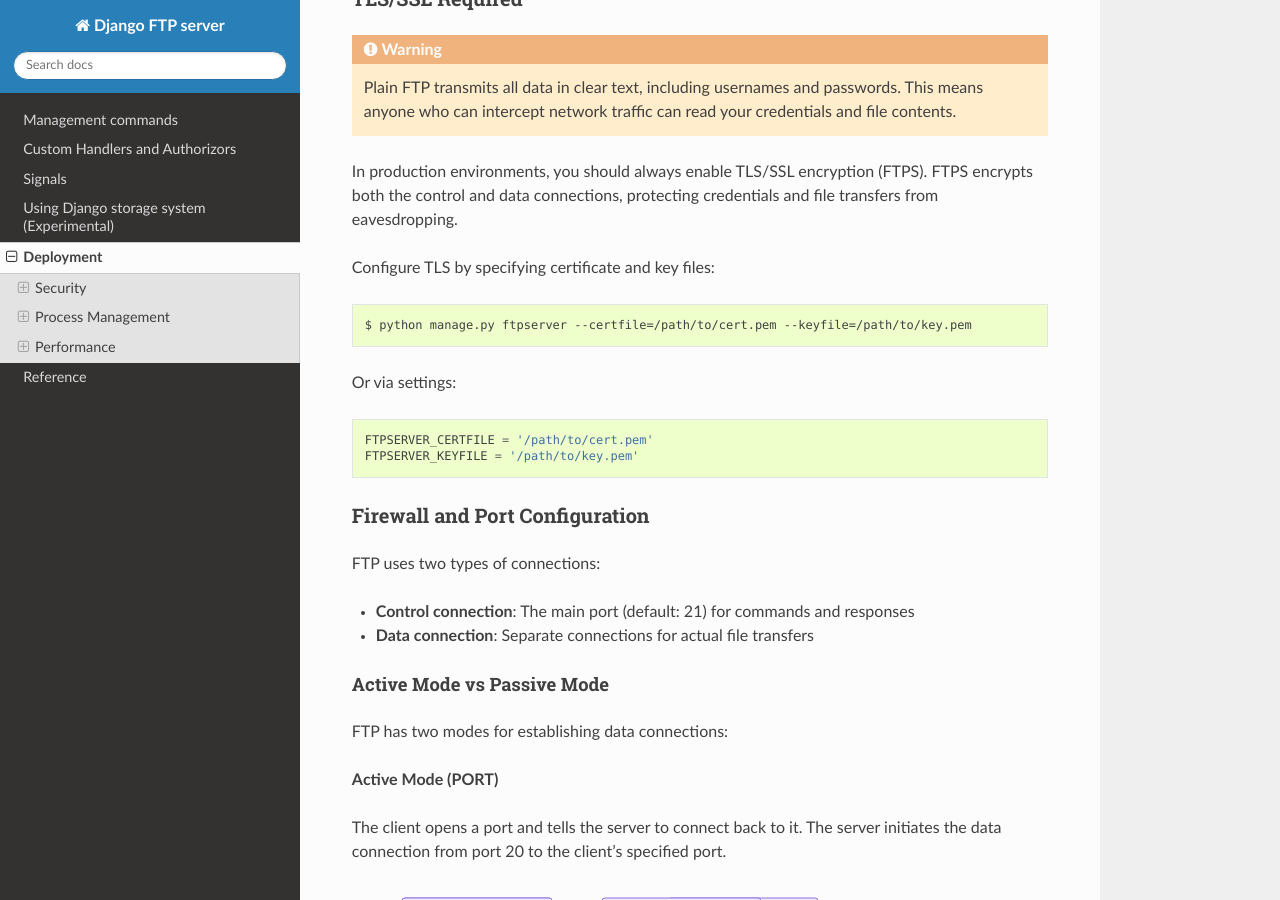
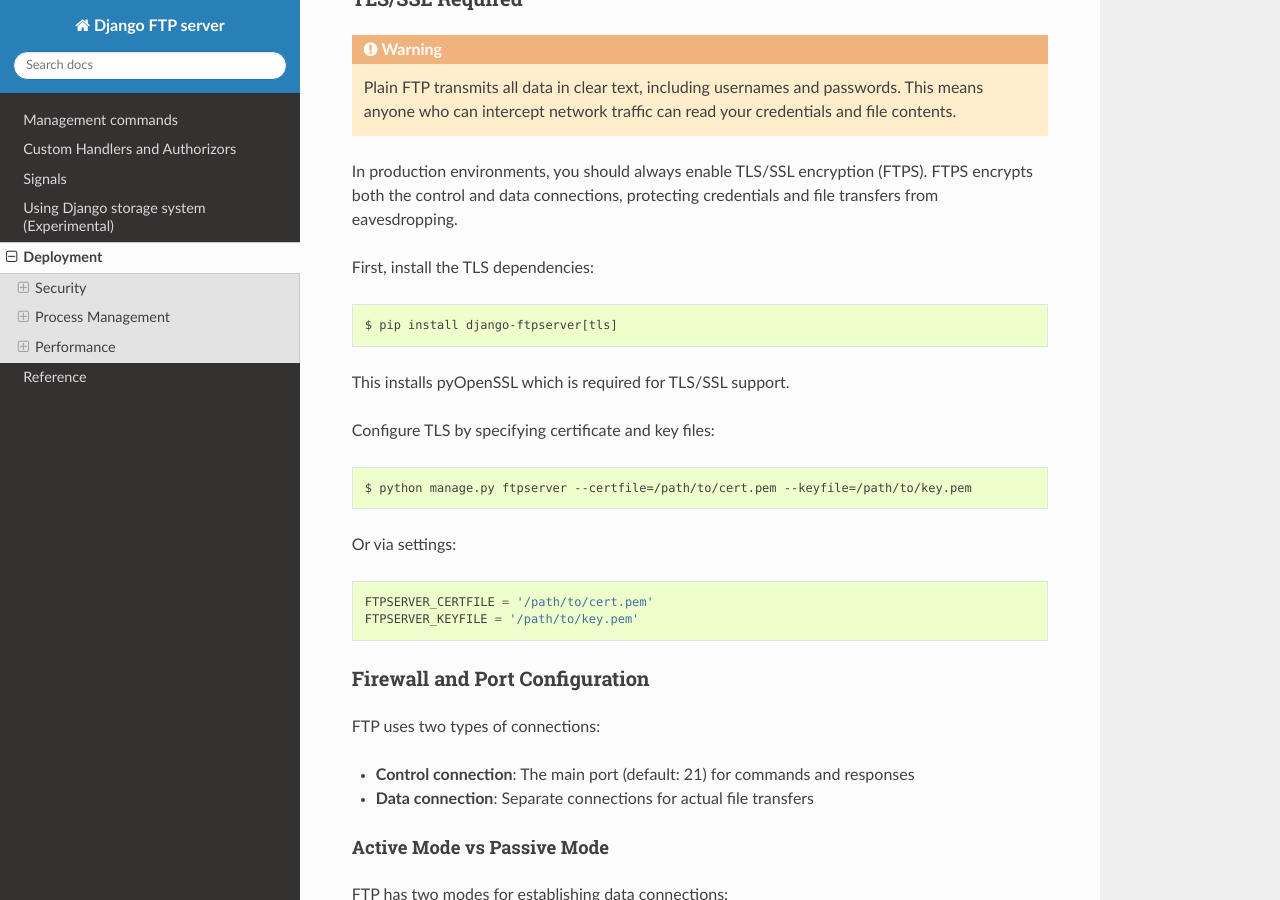
Before and after one commit to tokibito/django-ftpserver, a Sphinx documentation site: the page built from docs/source/deployment.rst, in a window 1280 px wide and 900 px high, scrolled down 303 px. Built offline with Sphinx 7.4.7 and the Read the Docs theme 3.1.0, drawn with Linux system fonts in a browser that asks for light colours.

Commit message:
adjust install dependency option

```diff
--- a/docs/source/deployment.rst
+++ b/docs/source/deployment.rst
@@ -15,6 +15,12 @@
    Plain FTP transmits all data in clear text, including usernames and passwords. This means anyone who can intercept network traffic can read your credentials and file contents.
 
 In production environments, you should always enable TLS/SSL encryption (FTPS). FTPS encrypts both the control and data connections, protecting credentials and file transfers from eavesdropping.
+
+First, install the TLS dependencies::
+
+   $ pip install django-ftpserver[tls]
+
+This installs pyOpenSSL which is required for TLS/SSL support.
 
 Configure TLS by specifying certificate and key files::
 
--- a/pyproject.toml
+++ b/pyproject.toml
@@ -26,6 +26,9 @@
 ]
 
 [project.optional-dependencies]
+tls = [
+    "pyOpenSSL",
+]
 windows = [
     "pywin32",
 ]
```
Also changed, not shown: README.rst (+19 -0 lines).
